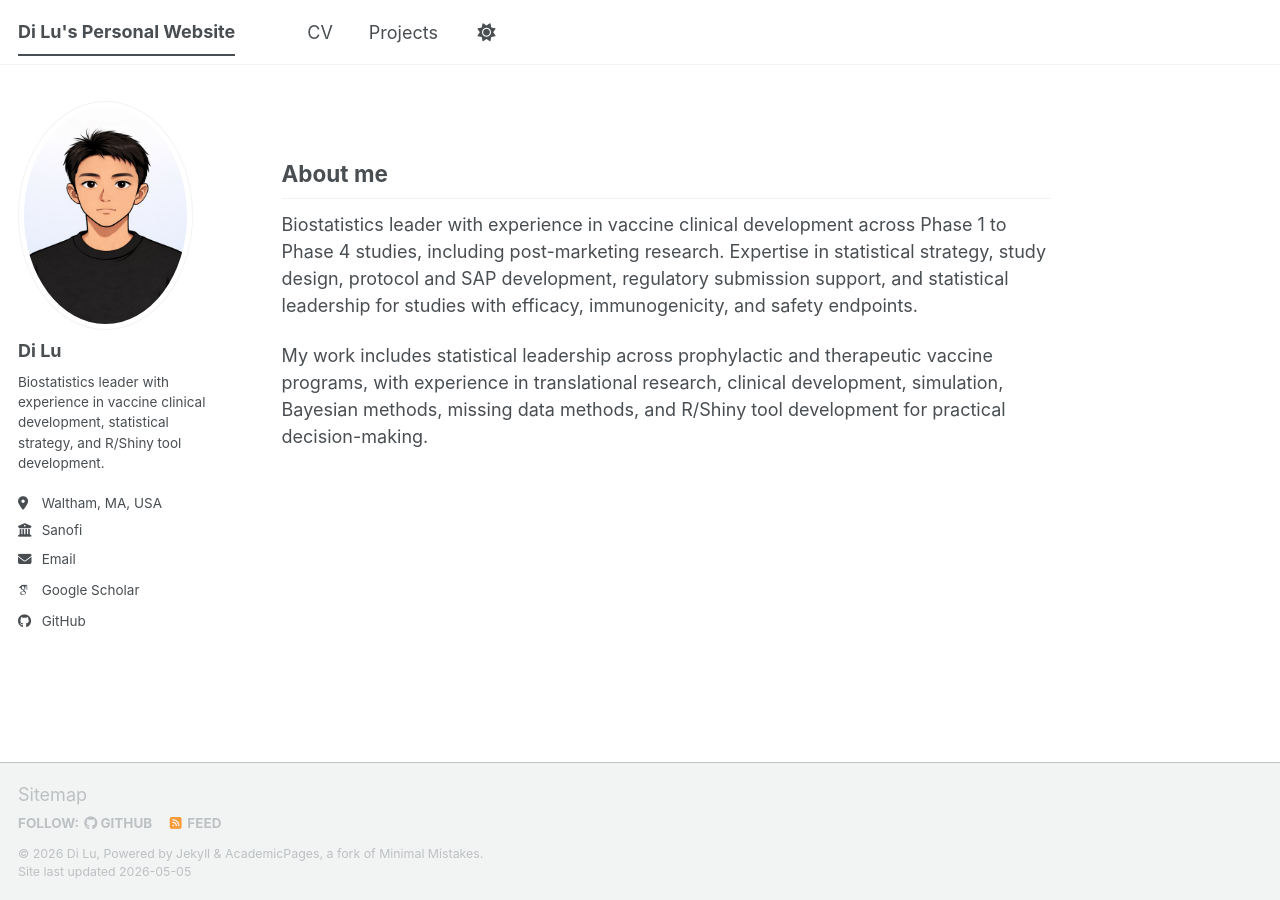
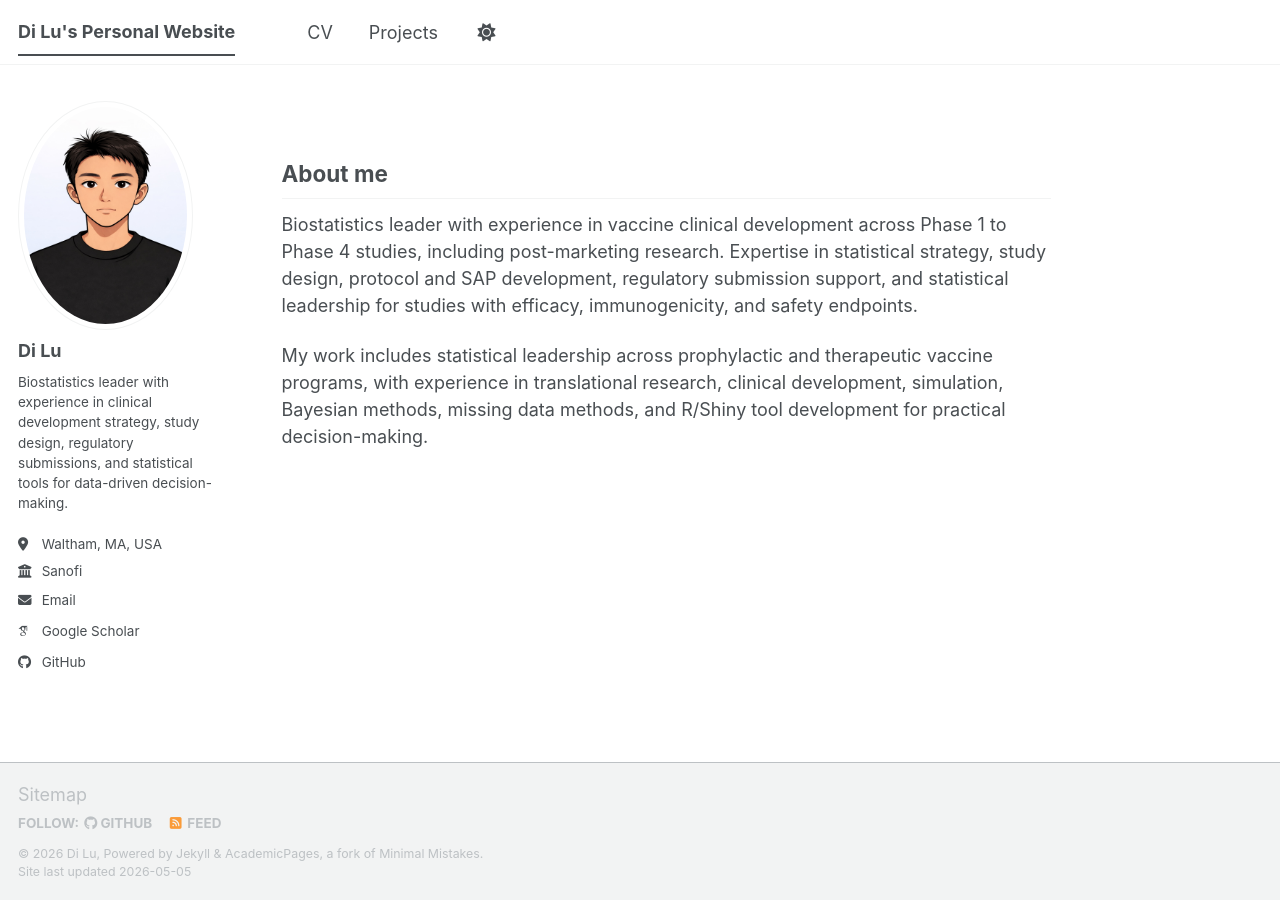
Before and after one commit to dilustats/dilustats.github.io, a Jekyll site: the page built from _pages/about.md, in a window 1280 px wide. Built offline with Jekyll 4.4.1, drawn with Linux system fonts in a browser that asks for light colours; some web fonts are replaced; a script bundle is joined from its source files by our own code; library files that are not in the unit come from our copies.

Commit message:
Update _config.yml

```diff
--- a/_config.yml
+++ b/_config.yml
@@ -19,7 +19,7 @@ author:
   avatar           : "profile.png"
   name             : "Di Lu"
   pronouns         :
-  bio              : "Biostatistics leader with experience in vaccine clinical development, statistical strategy, and R/Shiny tool development."
+  bio              : "Biostatistics leader with experience in clinical development strategy, study design, regulatory submissions, and statistical tools for data-driven decision-making."
   location         : "Waltham, MA, USA"
   employer         : "Sanofi"
   uri              :
```
